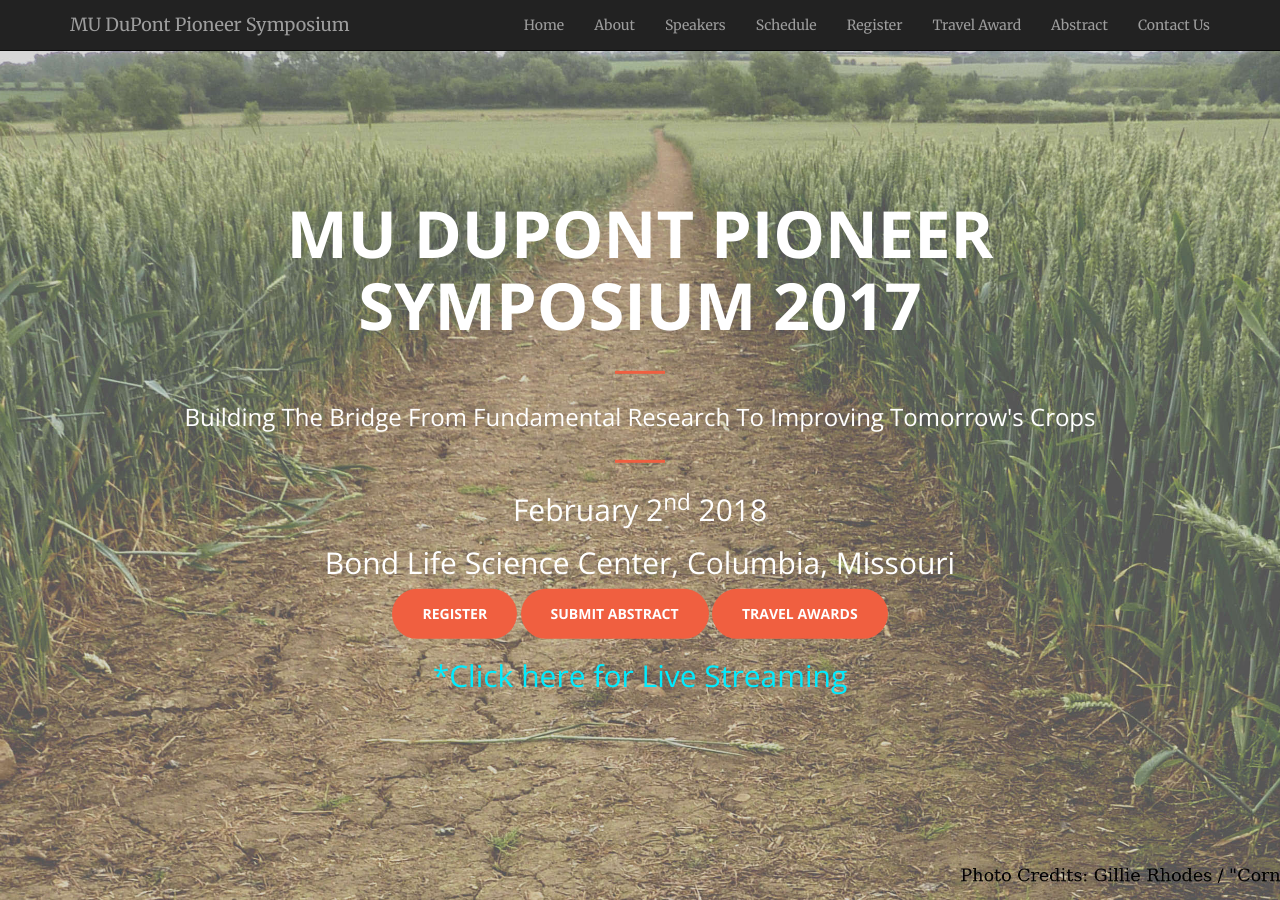
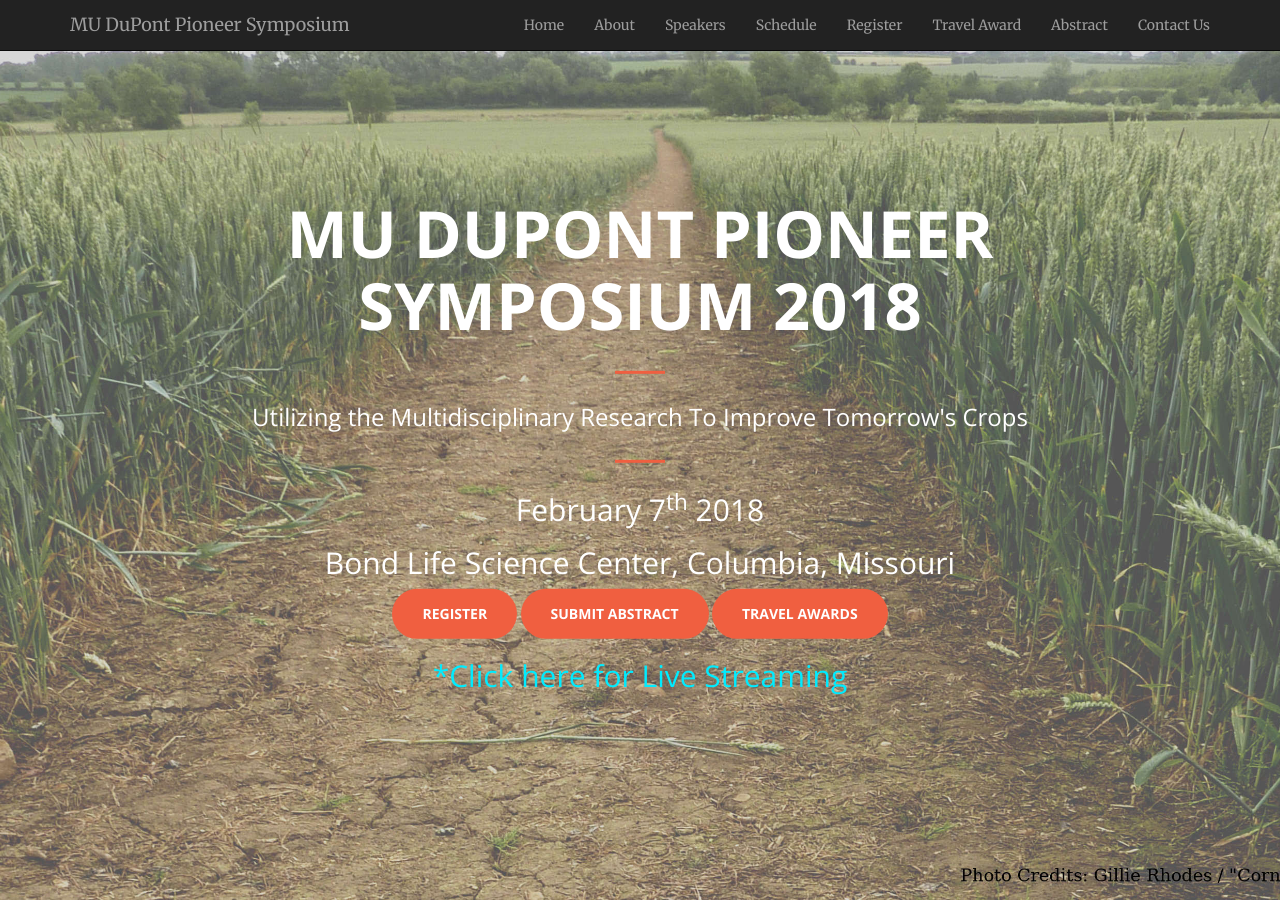
Before and after one commit to mupioneersymposium/mupioneersymposium.github.io, a Jekyll site: the page built from index.html, in a window 1280 px wide and 900 px high. Built offline with Jekyll 4.4.1, drawn with Linux system fonts in a browser that asks for light colours.

Commit message:
Update header.html

```diff
--- a/_includes/header.html
+++ b/_includes/header.html
@@ -1,11 +1,11 @@
 <header>
     <div class="header-content">
         <div class="header-content-inner">
-            <h1>MU DuPont Pioneer Symposium 2017</h1>
+            <h1>MU DuPont Pioneer Symposium 2018</h1>
             <hr>
-            <h3>Building The Bridge From Fundamental Research To Improving Tomorrow's Crops</h3>
+            <h3>Utilizing the Multidisciplinary Research To Improve Tomorrow's Crops</h3>
             <hr>
-            <h2>February 2<sup>nd</sup> 2018</h2>
+            <h2>February 7<sup>th</sup> 2018</h2>
             <h2>Bond Life Science Center, Columbia, Missouri</h2>
             <a target="_blank" href="register.html" class="btn btn-primary btn-xl page-scroll">Register</a>
             <a target="_blank" href="abstract.html" class="btn btn-primary btn-xl page-scroll">Submit Abstract</a>
```
